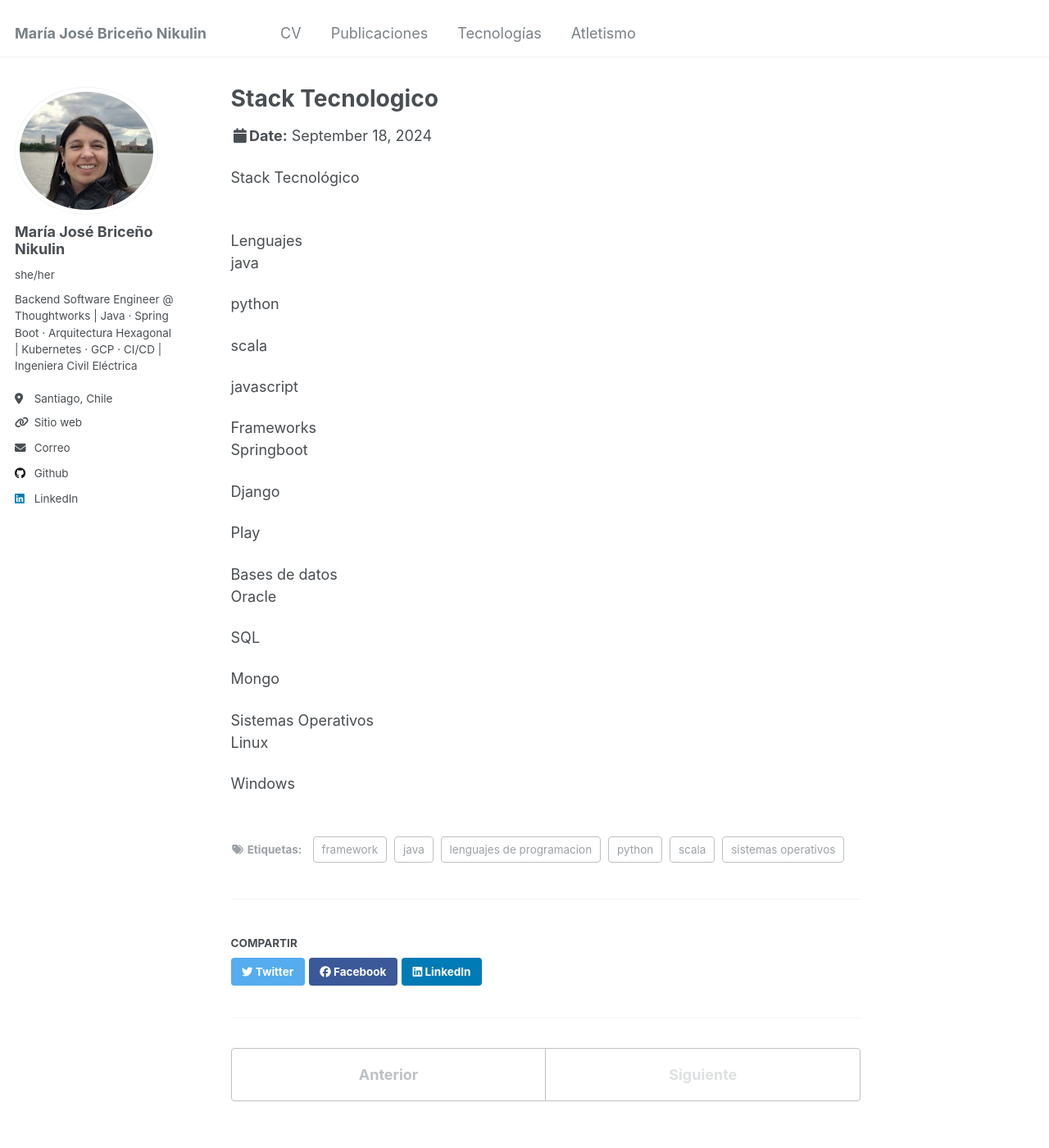
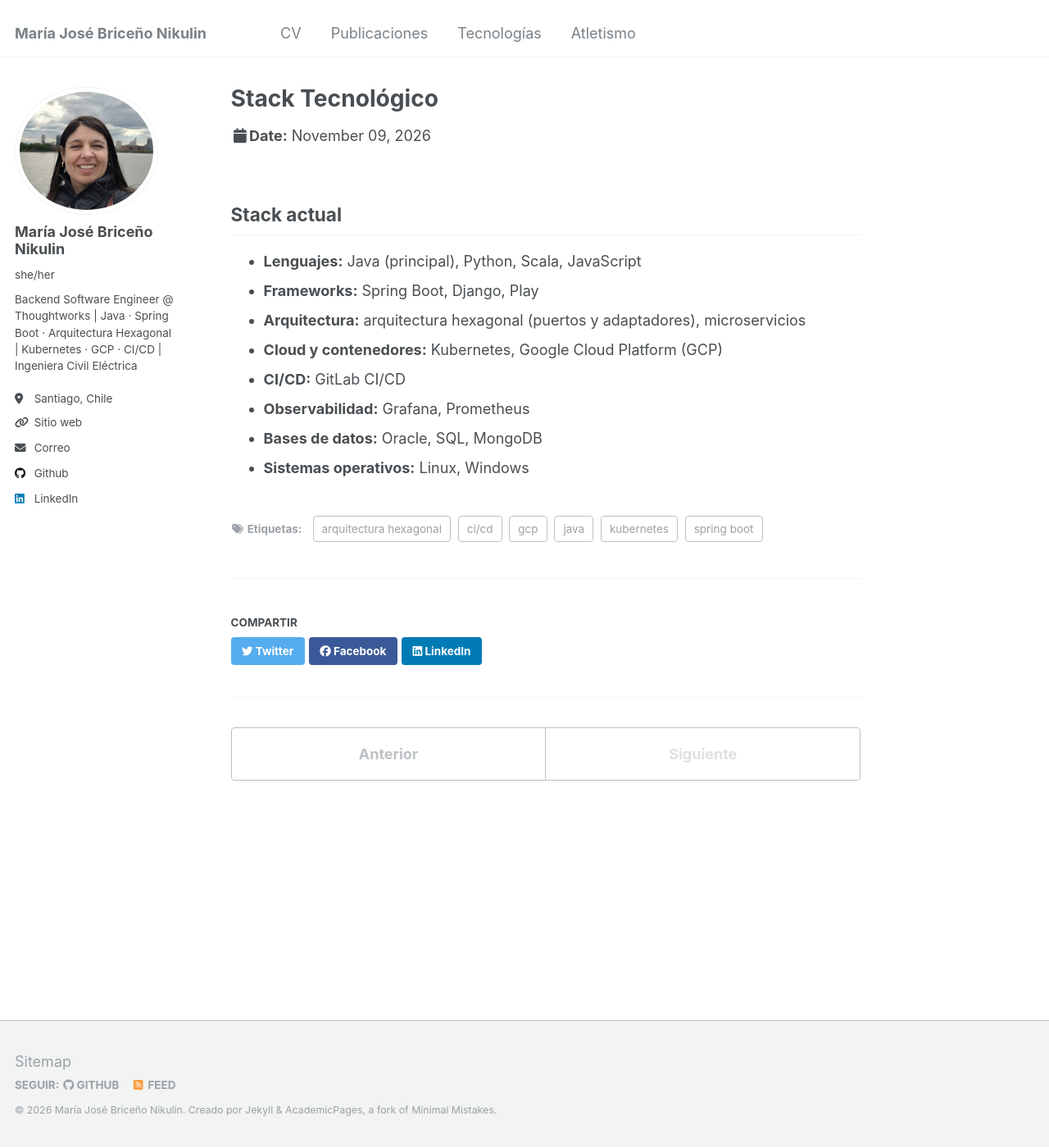
Before and after one commit to majobrini/majobrini.github.io, a Jekyll site: the page built from _technologies/stack.md, in a window 1280 px wide and 1400 px high. Shown: the whole window at 82% size. Built offline with Jekyll 4.4.1, drawn with Linux system fonts in a browser that asks for light colours.

Commit message:
Actualiza stack tecnológico

```diff
--- a/_technologies/stack.md
+++ b/_technologies/stack.md
@@ -1,43 +1,27 @@
 ---
-title: "Stack Tecnologico"
+title: "Stack Tecnológico"
 collection: technologies
 type: "technologies"
 permalink: /technologies/stack
-date: 2024-09-18
+date: 2026-11-09
 location: "Santiago, Chile"
-excerpt: "Stack"
+excerpt: "Java, Spring Boot, arquitectura hexagonal, Kubernetes, GCP, GitLab CI/CD, Grafana y Prometheus"
 tags:
     - java
-    - python
-    - scala
-    - framework
-    - sistemas operativos
-    - lenguajes de programacion
+    - spring boot
+    - arquitectura hexagonal
+    - kubernetes
+    - gcp
+    - ci/cd
 ---
 
-
-<div style="text-align: justify;">Stack Tecnológico
-</div>
-<br>
-<!--more-->
-
-
-<div style="text-align: justify;">Lenguajes  </div>
-<p> java </p>
-<p> python </p>
-<p> scala </p>
-<p> javascript </p>
-
-<div style="text-align: justify;">Frameworks </div>
-<p> Springboot </p>
-<p> Django </p>
-<p> Play </p>
-
-<div style="text-align: justify;">Bases de datos </div>
-<p> Oracle </p>
-<p> SQL </p>
-<p> Mongo </p>
-
-<div style="text-align: justify;">Sistemas Operativos </div>
-<p> Linux </p>
-<p> Windows </p>
+Stack actual
+------
+* **Lenguajes:** Java (principal), Python, Scala, JavaScript
+* **Frameworks:** Spring Boot, Django, Play
+* **Arquitectura:** arquitectura hexagonal (puertos y adaptadores), microservicios
+* **Cloud y contenedores:** Kubernetes, Google Cloud Platform (GCP)
+* **CI/CD:** GitLab CI/CD
+* **Observabilidad:** Grafana, Prometheus
+* **Bases de datos:** Oracle, SQL, MongoDB
+* **Sistemas operativos:** Linux, Windows
```
